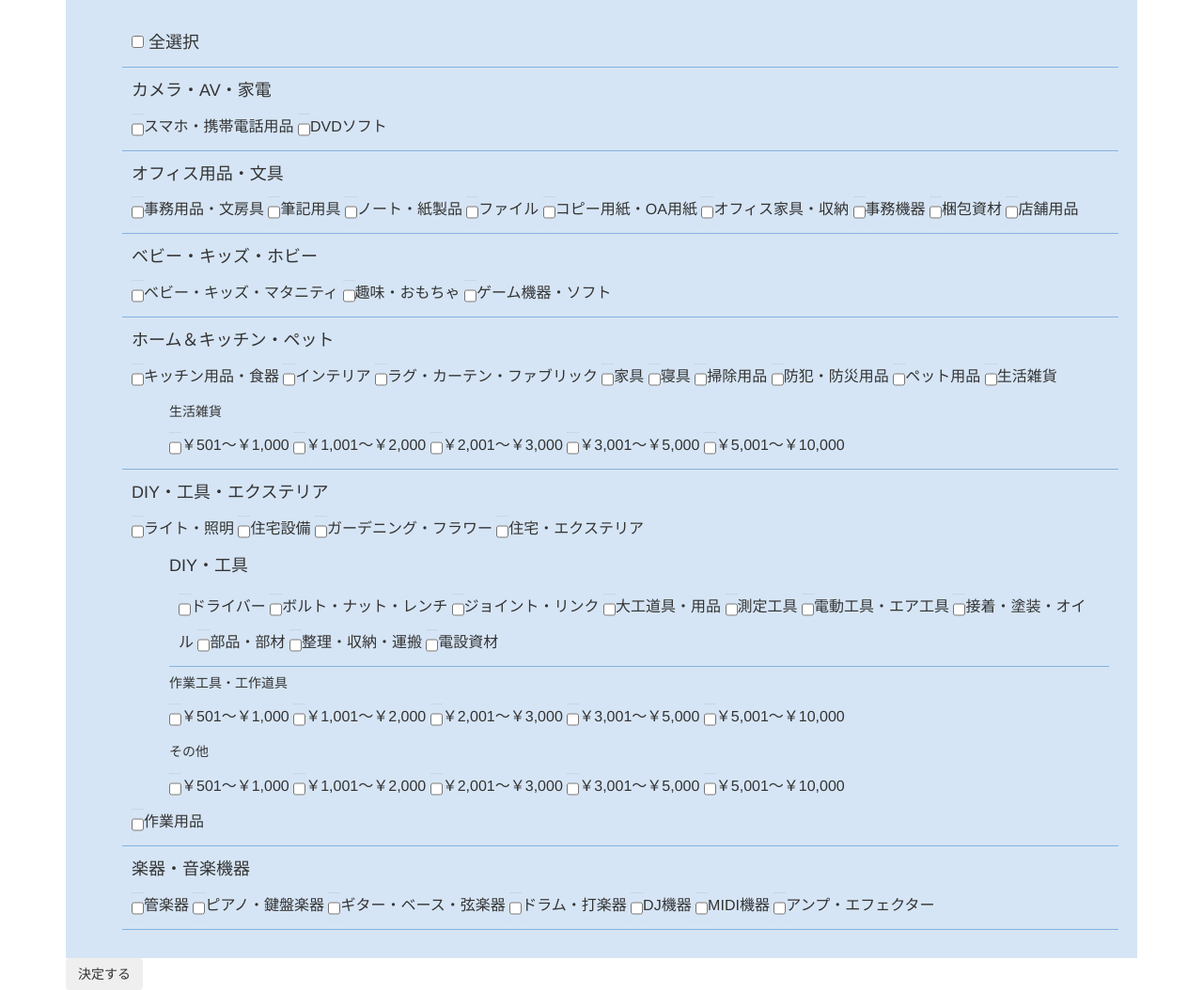
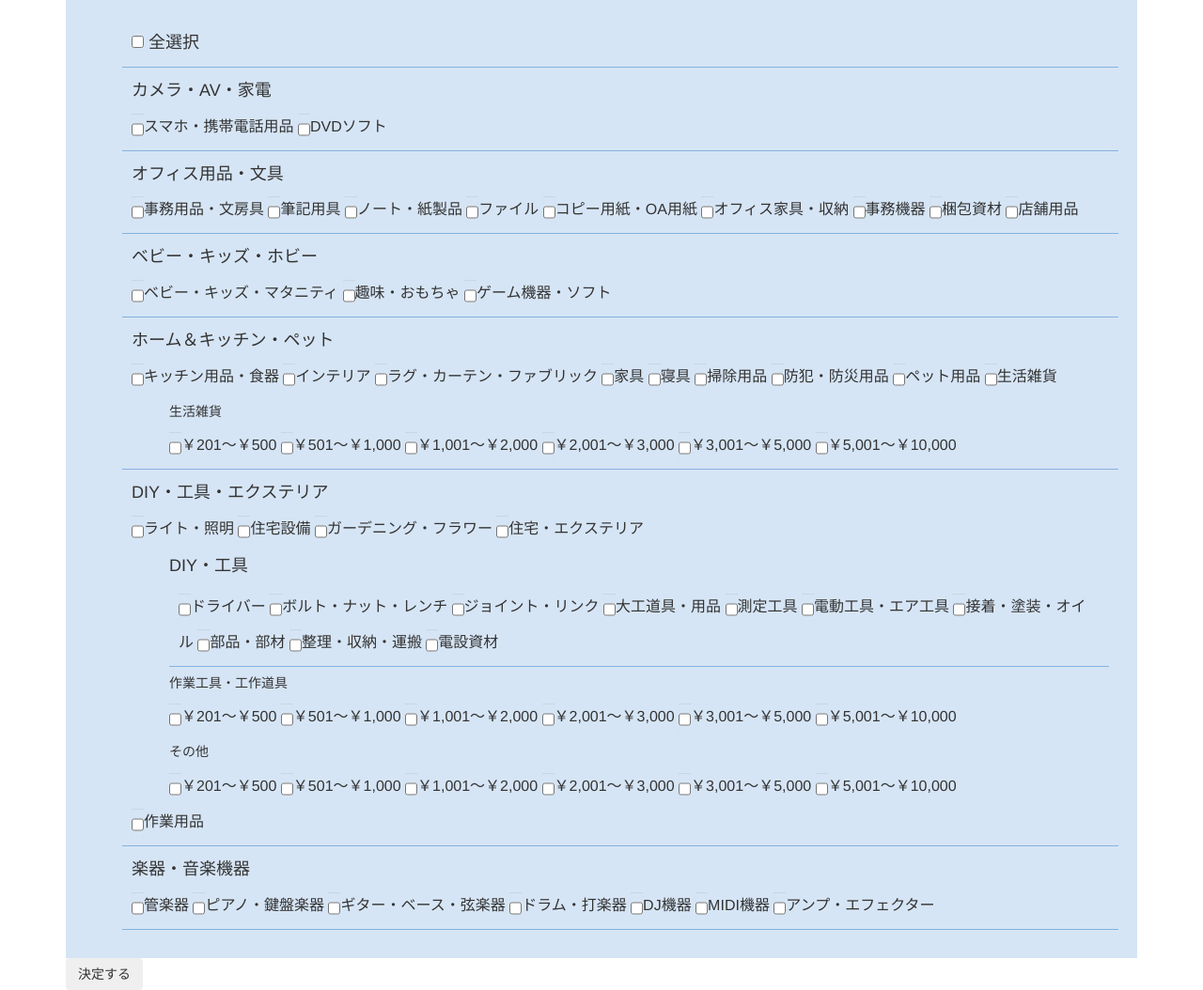
Before and after one commit to hkrsnd/ecjoy, a Flask app: page / in a window 1280 px wide. Shown: the part 143-1197 px from the top of the page at 94% size. Run offline with Flask 2, Linux system fonts and the light colour scheme; some libraries are stand-ins or nearby versions.

Commit message:
200~500yen

```diff
--- a/templates/index.html
+++ b/templates/index.html
@@ -63,6 +63,7 @@ function AllChecked(){
 						  <input type="checkbox" class="form-control" name = "category" value='http://www.ecj.jp/U1201.doit?ca1=35&sortV=1,生活雑貨'/>生活雑貨
               <ul>
                 <h5>生活雑貨</h5>
+                  <input type="checkbox" class="form-control" name = "category" value='http://www.ecj.jp/U1201.doit?ca1=35&pmin=201&pmax=500&sortV=1,生活雑貨201~500'/>￥201～￥500
                   <input type="checkbox" class="form-control" name = "category" value='http://www.ecj.jp/U1201.doit?ca1=35&pmin=501&pmax=1000&sortV=1,生活雑貨501~1000'/>￥501～￥1,000
                   <input type="checkbox" class="form-control" name = "category" value='http://www.ecj.jp/U1201.doit?ca1=35&pmin=1001&pmax=2000&sortV=1,生活雑貨1001~2000'/>￥1,001～￥2,000
                   <input type="checkbox" class="form-control" name = "category" value='http://www.ecj.jp/U1201.doit?ca1=35&pmin=2001&pmax=3000&sortV=1,生活雑貨2001~3000'/>￥2,001～￥3,000
@@ -92,6 +93,7 @@ function AllChecked(){
               </ul>
               <ul>
                 <h5>作業工具・工作道具</h5>
+                  <input type="checkbox" class="form-control" name = "category" value='http://www.ecj.jp/U1201.doit?ca1=103&ku2=151&pmin=201&pmax=500,作業工具工作道具201~500'/>￥201～￥500
                   <input type="checkbox" class="form-control" name = "category" value='http://www.ecj.jp/U1201.doit?ca1=103&ku2=151&pmin=501&pmax=1000&sortV=1,作業工具工作道具501~1000'/>￥501～￥1,000
                   <input type="checkbox" class="form-control" name = "category" value='http://www.ecj.jp/U1201.doit?ca1=103&ku2=151&pmin=1001&pmax=2000&sortV=1,作業工具工作道具1001~2000'/>￥1,001～￥2,000
                   <input type="checkbox" class="form-control" name = "category" value='http://www.ecj.jp/U1201.doit?ca1=103&ku2=151&pmin=2001&pmax=3000&sortV=1,作業工具工作道具2001~3000'/>￥2,001～￥3,000
@@ -100,6 +102,7 @@ function AllChecked(){
               </ul>
               <ul>
                 <h5>その他</h5>
+                  <input type="checkbox" class="form-control" name = "category" value='http://www.ecj.jp/U1201.doit?ca1=103&pmin=201&pmax=500,DIYその他201~500'/>￥201～￥500
                   <input type="checkbox" class="form-control" name = "category" value='http://www.ecj.jp/U1201.doit?ca1=103&ku2=0&pmin=501&pmax=1000&sortV=1,DIYその他501~1000'/>￥501～￥1,000
                   <input type="checkbox" class="form-control" name = "category" value='http://www.ecj.jp/U1201.doit?ca1=103&ku2=0&pmin=1001&pmax=2000&sortV=1,DIYその他1001~2000'/>￥1,001～￥2,000
                   <input type="checkbox" class="form-control" name = "category" value='http://www.ecj.jp/U1201.doit?ca1=103&ku2=0&pmin=2001&pmax=3000&sortV=1,DIYその他2001~3000'/>￥2,001～￥3,000
```
